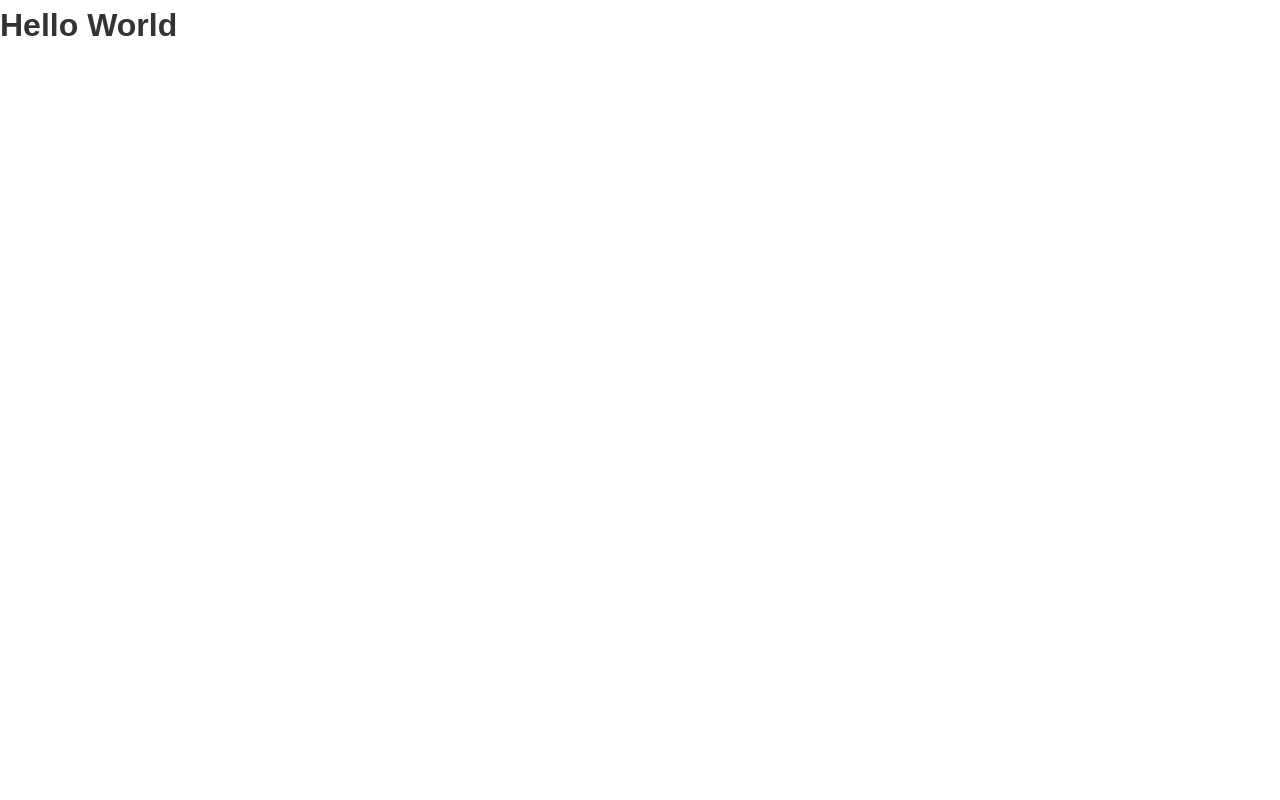
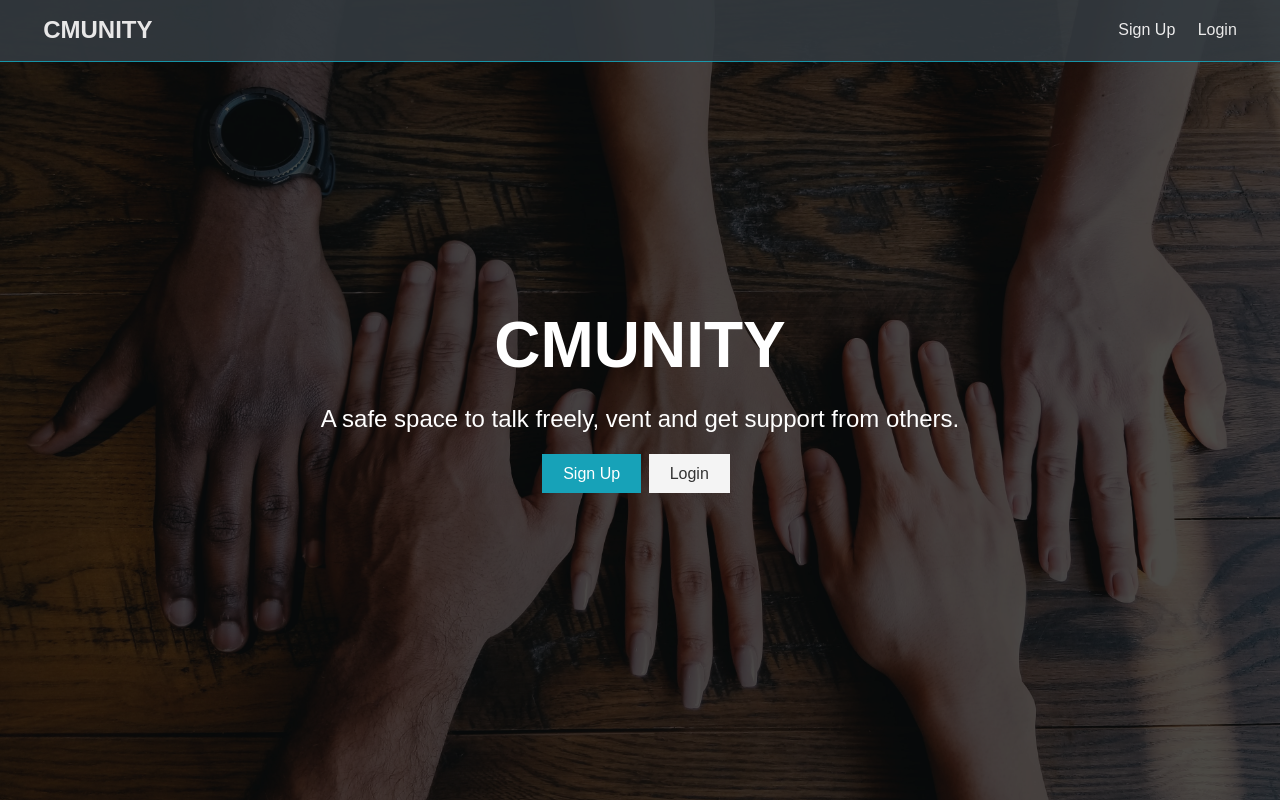
Before and after one commit to ngriffin23/cmunity-front-end, a React (Create React App) app in the folder client/: page / in a window 1280 px wide. Built offline with nearby package versions, Linux system fonts and the light colour scheme.

Commit message:
added navbar and landing page components

```diff
--- a/client/src/App.js
+++ b/client/src/App.js
@@ -1,10 +1,13 @@
 import React, {Fragment} from 'react';
+import Navbar from './layout/Navbar.js/Navbar';
+import Landing from './layout/Landing.js/Landing';
 import './App.css';
 
 const App = () => {
   return (
     <Fragment>
-      <h1>Hello World</h1>
+      <Navbar/>
+      <Landing/>
     </Fragment>
   );
 }
--- a/client/src/layout/Landing.js/Landing.js
+++ b/client/src/layout/Landing.js/Landing.js
@@ -0,0 +1,23 @@
+import React from 'react'
+
+const Landing = () => {
+    return (
+        <section className="landing">
+            <div className="dark-overlay">
+            <div className="landing-inner">
+                <h1 className="x-large">CMUNITY</h1>
+                <p className="lead">
+              A safe space to talk freely, vent and get support from others.
+                </p>
+            <div className="buttons">
+              <a href="register.html" className="btn btn-primary">Sign Up</a>
+              <a href="login.html" className="btn btn-light">Login</a>
+            </div>
+            </div>
+        </div>
+      </section>
+    )
+}
+
+
+export default Landing;
--- a/client/src/layout/Navbar.js/Navbar.js
+++ b/client/src/layout/Navbar.js/Navbar.js
@@ -0,0 +1,18 @@
+import React from 'react'
+
+const Navbar = () => {
+    return (
+    <nav className="navbar bg-dark">
+      <h1>
+        <a href="index.html">CMUNITY</a>
+      </h1>
+      <ul>
+        <li><a href="register.html">Sign Up</a></li>
+        <li><a href="login.html">Login</a></li>
+      </ul>
+    </nav>
+    )
+}
+
+
+export default Navbar;
```
Also changed, not shown: client/src/images/logo.jpg (added).
